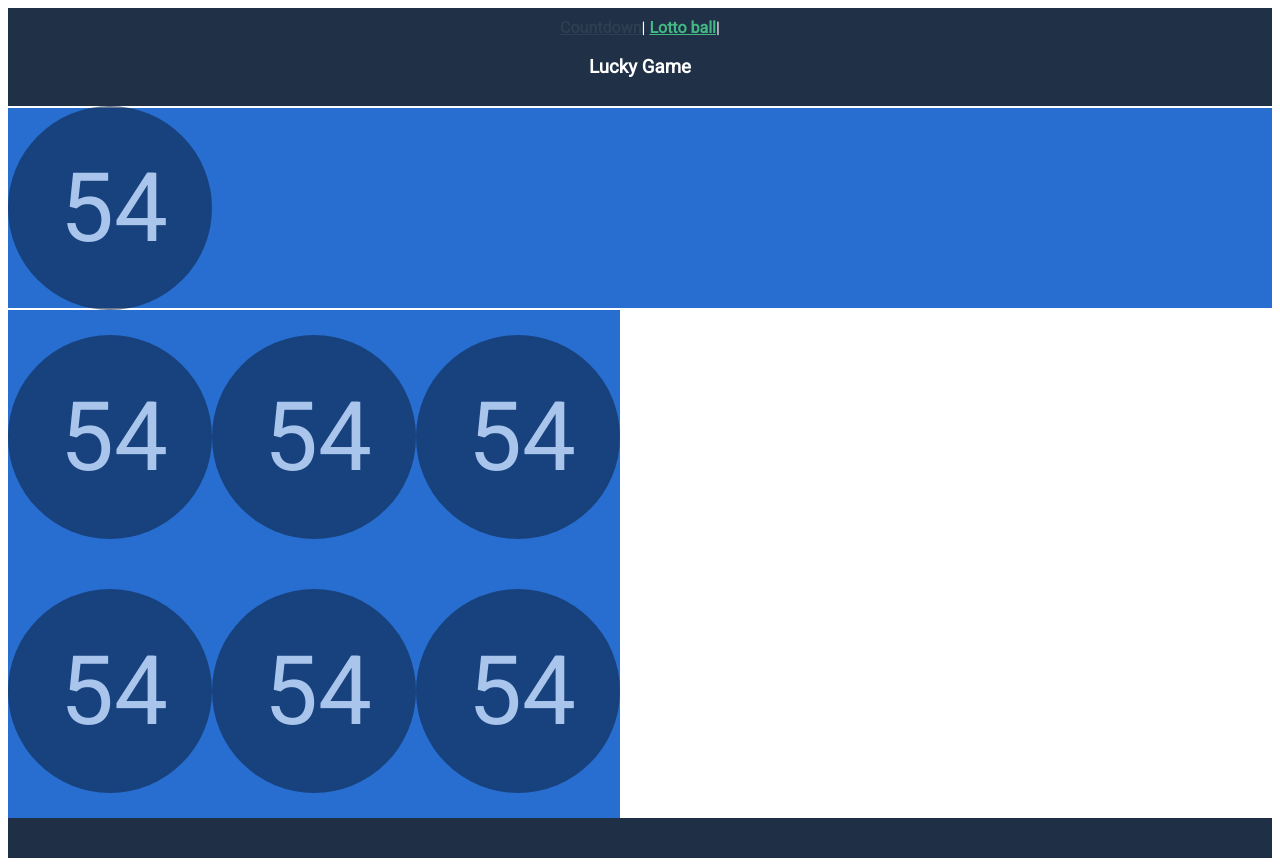
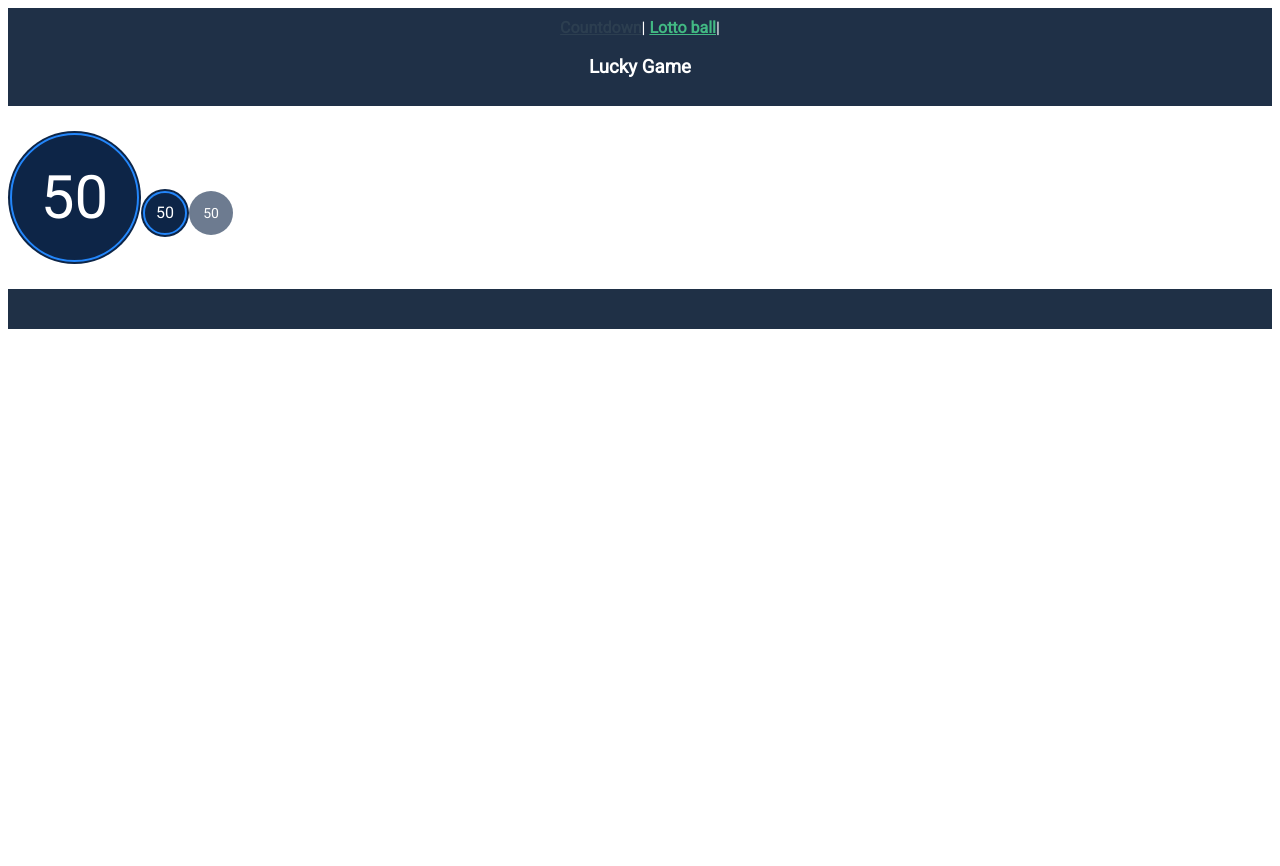
Before and after one commit to boskobezik/lucky-game, a Vue app: page /ball in a window 1280 px wide. After the commit the page ends 800 px from the top, so only its background shows below. Built offline with nearby package versions, Linux system fonts and the light colour scheme.

Commit message:
Improved LottoBall with props

```diff
--- a/src/App.vue
+++ b/src/App.vue
@@ -5,14 +5,12 @@
       <router-link to="/ball">Lotto ball</router-link>|
       <h3>Lucky Game</h3>
     </div>
-    <router-view />
-    <LottoBall style="display: inline-block; padding: 25px 0 25px 0;"/>
-    <LottoBall style="display: inline-block; padding: 25px 0 25px 0;"/>
-    <LottoBall style="display: inline-block; padding: 25px 0 25px 0;"/>
-    <br>
-    <LottoBall style="display: inline-block; padding: 25px 0 25px 0;"/>
-    <LottoBall style="display: inline-block; padding: 25px 0 25px 0;"/>
-    <LottoBall style="display: inline-block; padding: 25px 0 25px 0;"/>
+    <LottoBall :value="20" size="large"
+    style="display: inline-block; padding: 25px 0 25px 0;"/>
+    <LottoBall :value="20" size="small"
+    style="display: inline-block; padding: 25px 0 25px 0;"/>
+    <LottoBall :value="20" size="small" faded
+    style="display: inline-block; padding: 25px 0 25px 0;"/>
     <div class="footer"></div>
   </div>
 </template>
--- a/src/components/shared/LottoBall.vue
+++ b/src/components/shared/LottoBall.vue
@@ -1,50 +1,99 @@
 <template>
-  <div class="lb-background">
-      <div class="ball ball-faded">
-        <span class="ball-text-large">54</span>
-      </div>
+  <div>
+    <div :class="getClasses">
+      <span :class="getTextClass">{{50}}</span>
+    </div>
   </div>
 </template>
 
 <script>
-export default {};
+
+export default {
+  props: {
+    size: {
+      type: String,
+      required: true,
+      validator: value => ['large', 'small'].includes(value),
+    },
+    faded: {
+      type: Boolean,
+      required: false,
+    },
+    value: {
+      type: Number,
+      required: true,
+    },
+  },
+  computed: {
+    getClasses() {
+      let classes = '';
+      classes += this.size === 'large' ? 'ball-large ' : 'ball-small ';
+      classes += this.faded ? 'ball-faded ' : '';
+
+      return classes;
+    },
+    getTextClass() {
+      let classes = '';
+      classes += this.size === 'large' ? 'ball-text-large ' : '';
+      classes += this.faded ? 'ball-text-small ' : '';
+      classes += classes === '' ? 'ball-text-medium' : '';
+
+      return classes;
+    },
+  },
+};
 </script>
 
 <style>
-.ball {
+.ball-large {
   border-radius: 100%;
-  border: 4px solid #2386FA;
+  border: 2px solid #2386fa;
   box-shadow: 0 0 0 2px #0d2547;
   background: #0d2547;
   color: white;
-  height: 200px;
-  width: 200px;
+  height: 125px;
+  width: 125px;
   margin: 2px;
   z-index: 100;
 }
-.ball-faded{
-    border: 0px;
-    opacity: 60%;
+.ball-small {
+  border-radius: 100%;
+  border: 2px solid #2386fa;
+  box-shadow: 0 0 0 2px #0d2547;
+  background: #0d2547;
+  color: white;
+  height: 40px;
+  width: 40px;
+  margin: 2px;
+  z-index: 100;
+}
+.ball-faded {
+  border: 0px;
+  opacity: 60%;
 }
 .ball-text-small {
-  line-height: 6em;
+  line-height: 2.5rem;
   text-align: center;
-  position: relative;
-  font-size: 2em;
-  margin: 0 0 0 41%;
+  font-size: 0.875rem;
+  width: 40px;
+  display: inline-block;
+  margin: 0 auto;
 }
 .ball-text-medium {
-  line-height: 3.1em;
+  line-height: 2.5rem;
   text-align: center;
-  position: relative;
-  font-size: 4em;
-  margin: 0 0 0 33%;
+  font-size: 1rem;
+  font-weight: 500;
+  width: 40px;
+  display: inline-block;
+  margin: 0 auto;
 }
 .ball-text-large {
   line-height: 2.1em;
   text-align: center;
-  position: relative;
-  font-size: 6em;
-  margin: 0 0 0 25%;
+  font-size: 3.75rem;
+  width: 125px;
+  display: inline-block;
+  margin: 0 auto;
 }
 </style>
```
